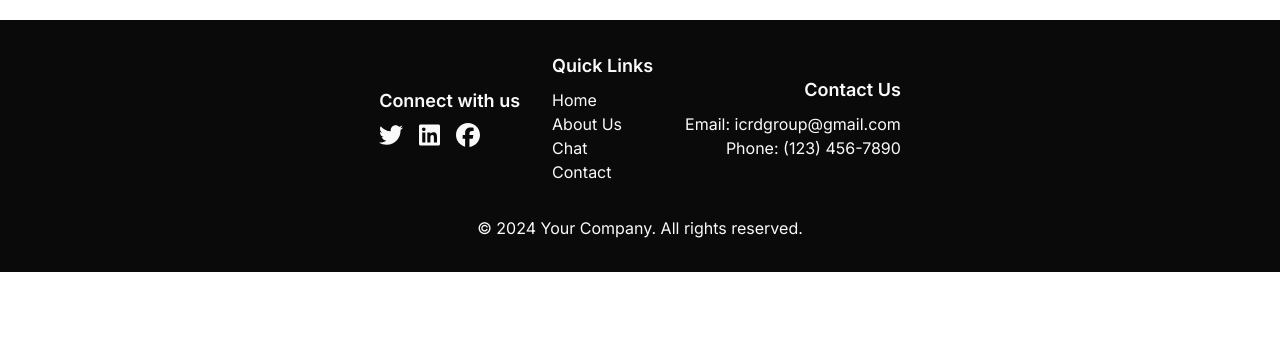
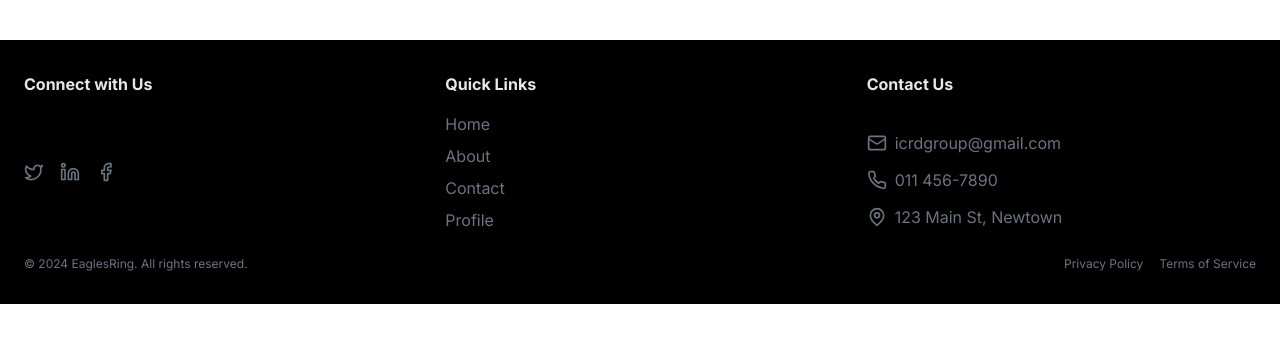
Before and after one commit to SiphesihleMazibuko/EaglesRing2.0, a Next.js app: page /footer in a window 1280 px wide. Shown: the top 342 px of the page. Built offline with nearby package versions, Linux system fonts and the light colour scheme.

Commit message:
Connecting to database and changed footer and navbar

```diff
--- a/src/app/api/register/route.js
+++ b/src/app/api/register/route.js
@@ -1,7 +1,7 @@
 import { NextResponse } from "next/server";
-import { connectMongoDB } from "../../../lib/mongodb";
-import User from "../../../models/user";
 import bcrypt from "bcryptjs";
+import connectMongoDB from "@/lib/mongodb";
+import User from "@/models/user";
 
 export async function POST(req) {
     try {
--- a/src/app/chat/page.tsx
+++ b/src/app/chat/page.tsx
@@ -5,7 +5,8 @@ function page() {
   return (
     <div className="min-h-screen">
       <Navbar />
-      This is the chat page
+      This is the Project page where entreprenuers will post their pitches and
+      ideas for investors to see
     </div>
   );
 }
--- a/src/app/footer/page.tsx
+++ b/src/app/footer/page.tsx
@@ -1,93 +1,256 @@
-import React from "react";
-import { FontAwesomeIcon } from "@fortawesome/react-fontawesome";
-import {
-  faTwitter,
-  faLinkedin,
-  faFacebook,
-} from "@fortawesome/free-brands-svg-icons";
+import Link from "next/link";
+import { JSX, SVGProps } from "react";
+import { JSX, SVGProps } from "react";
+import { JSX, SVGProps } from "react";
+import { JSX, SVGProps } from "react";
+import { JSX, SVGProps } from "react";
+import { JSX, SVGProps } from "react";
 
-function Footer() {
+export default function Component() {
   return (
-    <footer className="bg-neutral-950 text-neutral-50 py-8 p-2.5 mt-5 w-full">
-      <div className="max-w-[1300px] flex items-center justify-evenly mx-auto ">
-        <div className="flex flex-col md:flex-row justify-between items-start md:items-center">
-          <div className="flex flex-col mb-4 md:mb-0 md:mr-8">
-            <h3 className="text-lg font-semibold mb-2">Connect with us</h3>
-            <div className="flex space-x-4">
-              <a
-                href="https://twitter.com"
-                target="_blank"
-                rel="noopener noreferrer"
-                aria-label="Twitter"
+    <footer className="bg-[#000] mt-10 p-6 md:py-8 w-full">
+      <div className="container max-w-7xl grid grid-cols-1 sm:grid-cols-2 md:grid-cols-3 gap-8">
+        <div className="grid gap-4">
+          <h3 className="font-bold text-input">Connect with Us</h3>
+          <div className="flex gap-4">
+            <Link
+              href="#"
+              className="text-muted-foreground hover:text-info"
+              prefetch={false}
             >
-                <FontAwesomeIcon
-                  icon={faTwitter}
-                  className="text-2xl hover:text-blue-400"
-                />
-              </a>
-              <a
-                href="https://linkedin.com"
-                target="_blank"
-                rel="noopener noreferrer"
-                aria-label="LinkedIn"
+              <TwitterIcon className="h-5 w-5" />
+              <span className="sr-only">Twitter</span>
+            </Link>
+            <Link
+              href="#"
+              className="text-muted-foreground hover:text-info
+"
+              prefetch={false}
             >
-                <FontAwesomeIcon
-                  icon={faLinkedin}
-                  className="text-2xl hover:text-blue-600"
-                />
-              </a>
-              <a
-                href="https://facebook.com"
-                target="_blank"
-                rel="noopener noreferrer"
-                aria-label="Facebook"
+              <LinkedinIcon className="h-5 w-5" />
+              <span className="sr-only">LinkedIn</span>
+            </Link>
+            <Link
+              href="#"
+              className="text-muted-foreground hover:text-info
+"
+              prefetch={false}
             >
-                <FontAwesomeIcon
-                  icon={faFacebook}
-                  className="text-2xl hover:text-blue-700"
-                />
-              </a>
+              <FacebookIcon className="h-5 w-5" />
+              <span className="sr-only">Facebook</span>
+            </Link>
           </div>
         </div>
-          <div className="flex flex-col mb-4 md:mb-0 md:mr-8 text-center md:text-left">
-            <h3 className="text-lg font-semibold mb-2">Quick Links</h3>
-            <ul>
-              <li>
-                <a href="/services" className="hover:underline">
+        <div className="grid gap-4">
+          <h3
+            className="font-bold text-input
+"
+          >
+            Quick Links
+          </h3>
+          <div className="grid gap-2">
+            <Link
+              href="/services"
+              className="text-muted-foreground hover:text-info
+"
+              prefetch={false}
+            >
               Home
-                </a>
-              </li>
-              <li>
-                <a href="/aboutUs" className="hover:underline">
-                  About Us
-                </a>
-              </li>
-              <li>
-                <a href="/chat" className="hover:underline">
-                  Chat
-                </a>
-              </li>
-              <li>
-                <a href="/contact" className="hover:underline">
+            </Link>
+            <Link
+              href="/aboutUs"
+              className="text-muted-foreground hover:text-info
+"
+              prefetch={false}
+            >
+              About
+            </Link>
+            <Link
+              href="/contact"
+              className="text-muted-foreground hover:text-info
+"
+              prefetch={false}
+            >
               Contact
-                </a>
-              </li>
-            </ul>
+            </Link>
+            <Link
+              href="/profile"
+              className="text-muted-foreground hover:text-info
+"
+              prefetch={false}
+            >
+              Profile
+            </Link>
           </div>
-          <div className="flex flex-col text-center md:text-right">
-            <h3 className="text-lg font-semibold mb-2">Contact Us</h3>
-            <p>Email: icrdgroup@gmail.com</p>
-            <p>Phone: (123) 456-7890</p>
+        </div>
+        <div className="grid gap-4">
+          <h3
+            className="font-bold text-input
+"
+          >
+            Contact Us
+          </h3>
+          <div className="grid gap-2">
+            <div className="flex items-center gap-2">
+              <MailIcon className="h-5 w-5 text-muted-foreground" />
+              <span className="text-muted-foreground">icrdgroup@gmail.com</span>
+            </div>
+            <div className="flex items-center gap-2">
+              <PhoneIcon className="h-5 w-5 text-muted-foreground" />
+              <span className="text-muted-foreground">011 456-7890</span>
+            </div>
+            <div className="flex items-center gap-2">
+              <MapPinIcon className="h-5 w-5 text-muted-foreground" />
+              <span className="text-muted-foreground">
+                123 Main St, Newtown
+              </span>
             </div>
           </div>
         </div>
-      <div className="text-center mt-8 ">
-        <p>
-          &copy; {new Date().getFullYear()} Your Company. All rights reserved.
-        </p>
+      </div>
+      <div className="container max-w-7xl mt-6 flex items-center justify-between text-xs text-muted-foreground">
+        <p>&copy; 2024 EaglesRing. All rights reserved.</p>
+        <div className="flex gap-4">
+          <Link
+            href="/privacypolicy"
+            className="hover:text-info
+"
+            prefetch={false}
+          >
+            Privacy Policy
+          </Link>
+          <Link
+            href="/terms"
+            className="hover:text-info
+"
+            prefetch={false}
+          >
+            Terms of Service
+          </Link>
+        </div>
       </div>
     </footer>
   );
 }
 
-export default Footer;
+function FacebookIcon(
+  props: JSX.IntrinsicAttributes & SVGProps<SVGSVGElement>
+) {
+  return (
+    <svg
+      {...props}
+      xmlns="http://www.w3.org/2000/svg"
+      width="24"
+      height="24"
+      viewBox="0 0 24 24"
+      fill="none"
+      stroke="currentColor"
+      strokeWidth="2"
+      strokeLinecap="round"
+      strokeLinejoin="round"
+    >
+      <path d="M18 2h-3a5 5 0 0 0-5 5v3H7v4h3v8h4v-8h3l1-4h-4V7a1 1 0 0 1 1-1h3z" />
+    </svg>
+  );
+}
+
+function LinkedinIcon(
+  props: JSX.IntrinsicAttributes & SVGProps<SVGSVGElement>
+) {
+  return (
+    <svg
+      {...props}
+      xmlns="http://www.w3.org/2000/svg"
+      width="24"
+      height="24"
+      viewBox="0 0 24 24"
+      fill="none"
+      stroke="currentColor"
+      strokeWidth="2"
+      strokeLinecap="round"
+      strokeLinejoin="round"
+    >
+      <path d="M16 8a6 6 0 0 1 6 6v7h-4v-7a2 2 0 0 0-2-2 2 2 0 0 0-2 2v7h-4v-7a6 6 0 0 1 6-6z" />
+      <rect width="4" height="12" x="2" y="9" />
+      <circle cx="4" cy="4" r="2" />
+    </svg>
+  );
+}
+
+function MailIcon(props: JSX.IntrinsicAttributes & SVGProps<SVGSVGElement>) {
+  return (
+    <svg
+      {...props}
+      xmlns="http://www.w3.org/2000/svg"
+      width="24"
+      height="24"
+      viewBox="0 0 24 24"
+      fill="none"
+      stroke="currentColor"
+      strokeWidth="2"
+      strokeLinecap="round"
+      strokeLinejoin="round"
+    >
+      <rect width="20" height="16" x="2" y="4" rx="2" />
+      <path d="m22 7-8.97 5.7a1.94 1.94 0 0 1-2.06 0L2 7" />
+    </svg>
+  );
+}
+
+function MapPinIcon(props: JSX.IntrinsicAttributes & SVGProps<SVGSVGElement>) {
+  return (
+    <svg
+      {...props}
+      xmlns="http://www.w3.org/2000/svg"
+      width="24"
+      height="24"
+      viewBox="0 0 24 24"
+      fill="none"
+      stroke="currentColor"
+      strokeWidth="2"
+      strokeLinecap="round"
+      strokeLinejoin="round"
+    >
+      <path d="M20 10c0 6-8 12-8 12s-8-6-8-12a8 8 0 0 1 16 0Z" />
+      <circle cx="12" cy="10" r="3" />
+    </svg>
+  );
+}
+
+function PhoneIcon(props: JSX.IntrinsicAttributes & SVGProps<SVGSVGElement>) {
+  return (
+    <svg
+      {...props}
+      xmlns="http://www.w3.org/2000/svg"
+      width="24"
+      height="24"
+      viewBox="0 0 24 24"
+      fill="none"
+      stroke="currentColor"
+      strokeWidth="2"
+      strokeLinecap="round"
+      strokeLinejoin="round"
+    >
+      <path d="M22 16.92v3a2 2 0 0 1-2.18 2 19.79 19.79 0 0 1-8.63-3.07 19.5 19.5 0 0 1-6-6 19.79 19.79 0 0 1-3.07-8.67A2 2 0 0 1 4.11 2h3a2 2 0 0 1 2 1.72 12.84 12.84 0 0 0 .7 2.81 2 2 0 0 1-.45 2.11L8.09 9.91a16 16 0 0 0 6 6l1.27-1.27a2 2 0 0 1 2.11-.45 12.84 12.84 0 0 0 2.81.7A2 2 0 0 1 22 16.92z" />
+    </svg>
+  );
+}
+
+function TwitterIcon(props: JSX.IntrinsicAttributes & SVGProps<SVGSVGElement>) {
+  return (
+    <svg
+      {...props}
+      xmlns="http://www.w3.org/2000/svg"
+      width="24"
+      height="24"
+      viewBox="0 0 24 24"
+      fill="none"
+      stroke="currentColor"
+      strokeWidth="2"
+      strokeLinecap="round"
+      strokeLinejoin="round"
+    >
+      <path d="M22 4s-.7 2.1-2 3.4c1.6 10-9.4 17.3-18 11.6 2.2.1 4.4-.6 6-2C3 15.5.5 9.6 3 5c2.2 2.6 5.6 4.1 9 4-.9-4.2 4-6.6 7-3.8 1.1 0 3-1.2 3-1.2z" />
+    </svg>
+  );
+}
--- a/src/app/navbar/page.tsx
+++ b/src/app/navbar/page.tsx
@@ -59,7 +59,7 @@ const Navbar = () => {
                   href="/chat"
                   className="menu-item cursor-pointer text-white hover:text-gray-300"
                 >
-                  Chat
+                  Projects
                 </Link>
               </li>
               <li>
--- a/src/lib/mongodb.js
+++ b/src/lib/mongodb.js
@@ -1,11 +1,13 @@
-import mongoose from "mongoose";
+const mongoose = require('mongoose');
 
-export const connectMongoDB = async () => {
-    try {
-        await mongoose.connect(process.env.MONGODB_URI);
-        console.log("Connected to MongoDB");
+const connectMongoDB = async () => {
+  try {
+    await mongoose.connect(process.env.MONGODB_URI);
+    console.log('MongoDB connected successfully');
+  } catch (error) {
+    console.error('Error connecting to MongoDB:', error);
+    throw error;
+  }
+};
 
-    } catch (error) {
-        console.log("Error connecting to MongoDB: ", error)
-    }
-}
+module.exports = connectMongoDB;
--- a/src/models/user.js
+++ b/src/models/user.js
@@ -1,4 +1,4 @@
-import mongoose, { models, Schema } from "mongoose";
+import mongoose, { Schema, models } from "mongoose";
 
 const userSchema = new Schema(
   {
```
Also changed, not shown: src/app/api/auth/[...nextauth]/route.js (+46 -28 lines), src/app/api/updateProfile/route.js (added, +29 -0 lines), src/app/api/userExists/route.js (+11 -10 lines), src/app/profilecontent/page.tsx (+36 -11 lines), src/app/signin/page.tsx (+7 -0 lines), 1 other file (tests, documents, lock files or other folders). Lines whose indentation alone changed are shown as unchanged.
